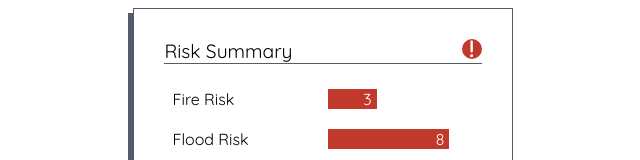
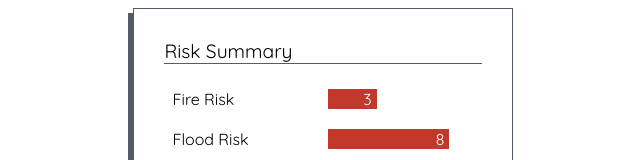
Before and after one commit to richardlam96/feature_callout_box, a React (Create React App) app: page / in a window 1280 px wide. Shown: the top 160 px of the page, without its empty margins (317-957 px from the left). Built offline with nearby package versions, Linux system fonts and the light colour scheme.

Commit message:
removed bouncing icon

```diff
--- a/public/index.html
+++ b/public/index.html
@@ -9,9 +9,7 @@
       homescreen on Android. See https://developers.google.com/web/fundamentals/engage-and-retain/web-app-manifest/
     -->
     <link rel="manifest" href="%PUBLIC_URL%/manifest.json">
-    <link rel="shortcut icon" href="%PUBLIC_URL%/favicon.ico">
     <link href="https://fonts.googleapis.com/css?family=Quicksand" rel="stylesheet">
-    <script src="https://use.fontawesome.com/132ef5e3d5.js"></script>
     <!--
       Notice the use of %PUBLIC_URL% in the tags above.
       It will be replaced with the URL of the `public` folder during the build.
--- a/src/components/FeatureList.js
+++ b/src/components/FeatureList.js
@@ -40,7 +40,6 @@ const FeatureList = () => {
 
       <div className="feature-list-title">
         { featureListTitle }
-        <i className="fa fa-exclamation"></i>
       </div>
 
       <ul className="feature-list">
--- a/src/styles/FeatureList.css
+++ b/src/styles/FeatureList.css
@@ -11,20 +11,6 @@
   box-shadow: -5px 5px #535c68;
 }
 
-.feature-list-title i {
-  position: relative;
-  float: right;
-  color: #fff;
-  background: #c0392b;
-  border-radius: 50%;
-  text-align: center;
-  padding: 0;
-  width: 20px;
-  height: 20px;
-  line-height: 20px;
-  animation: icon-jump 2.5s infinite;
-}
-
 .feature-list-title {
   font-size: 1.2em;
   margin-bottom: 15px;
@@ -36,10 +22,3 @@
   padding-left: 0;
   margin: 0;
 }
-
-@keyframes icon-jump {
-  0%, 6% { bottom: 0px; }
-  1%, 5% { bottom: 3px; }
-  2%, 4% { bottom: 6px; }
-  3% { bottom: 9px; }
-}
```
